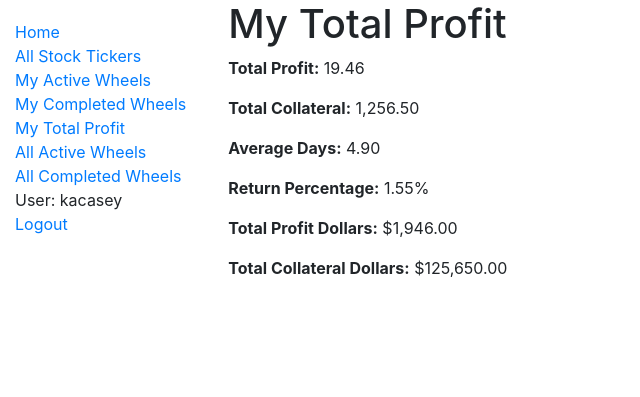
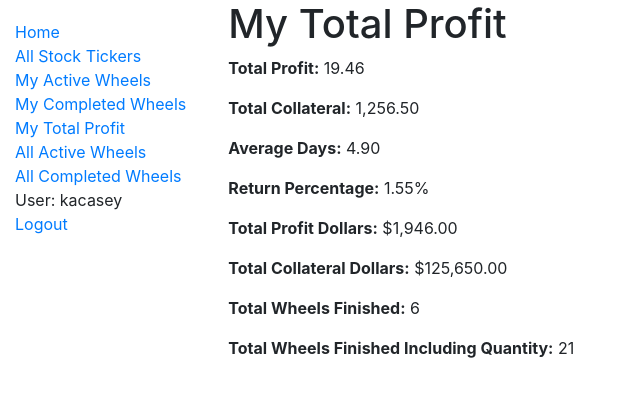
Before and after one commit to kacasey8/option_wheel_tracker, a Django app: page /catalog/my_total_profit/ in a window 1280 px wide. Shown: the top 397 px of the page, without its empty margins (0-640 px from the left). Run offline with Django 3.2, Linux system fonts and the light colour scheme; a user stored in the database is signed in; data comes from the database, SQL or seed files in the repository; some libraries are stand-ins or nearby versions.

Commit message:
a bit more stats

```diff
--- a/catalog/templates/my_total_profit.html
+++ b/catalog/templates/my_total_profit.html
@@ -10,4 +10,6 @@
   <p><strong>Return Percentage:</strong> {{ return_percentage | percentage }}</p>
   <p><strong>Total Profit Dollars:</strong> ${{ total_profit_dollars | intcomma }}</p>
   <p><strong>Total Collateral Dollars:</strong> ${{ total_collateral_dollars | intcomma }}</p>
+  <p><strong>Total Wheels Finished:</strong> {{ no_quantity_wheel_count | intcomma }}</p>
+  <p><strong>Total Wheels Finished Including Quantity:</strong> {{ total_wheel_count | intcomma }}</p>
 {% endblock %}
--- a/catalog/views.py
+++ b/catalog/views.py
@@ -281,15 +281,19 @@ def my_total_profit(request):
     total_collateral = 0
     sum_days = 0
     wheel_count = 0
+    no_quantity_wheel_count = 0
     for wheel in wheels:
         total_profit += wheel.total_profit * wheel.quantity
         total_collateral += wheel.collateral * wheel.quantity
         wheel_count += wheel.quantity
         sum_days += wheel.total_days_active * wheel.quantity
+        no_quantity_wheel_count += 1
     context["total_profit"] = total_profit
     context["total_collateral"] = total_collateral
     context["total_profit_dollars"] = total_profit * 100
     context["total_collateral_dollars"] = total_collateral * 100
     context["total_days_active_average"] = sum_days / wheel_count
     context["return_percentage"] = total_profit / total_collateral
+    context["total_wheel_count"] = wheel_count
+    context["no_quantity_wheel_count"] = no_quantity_wheel_count
     return render(request, 'my_total_profit.html', context=context)
```
